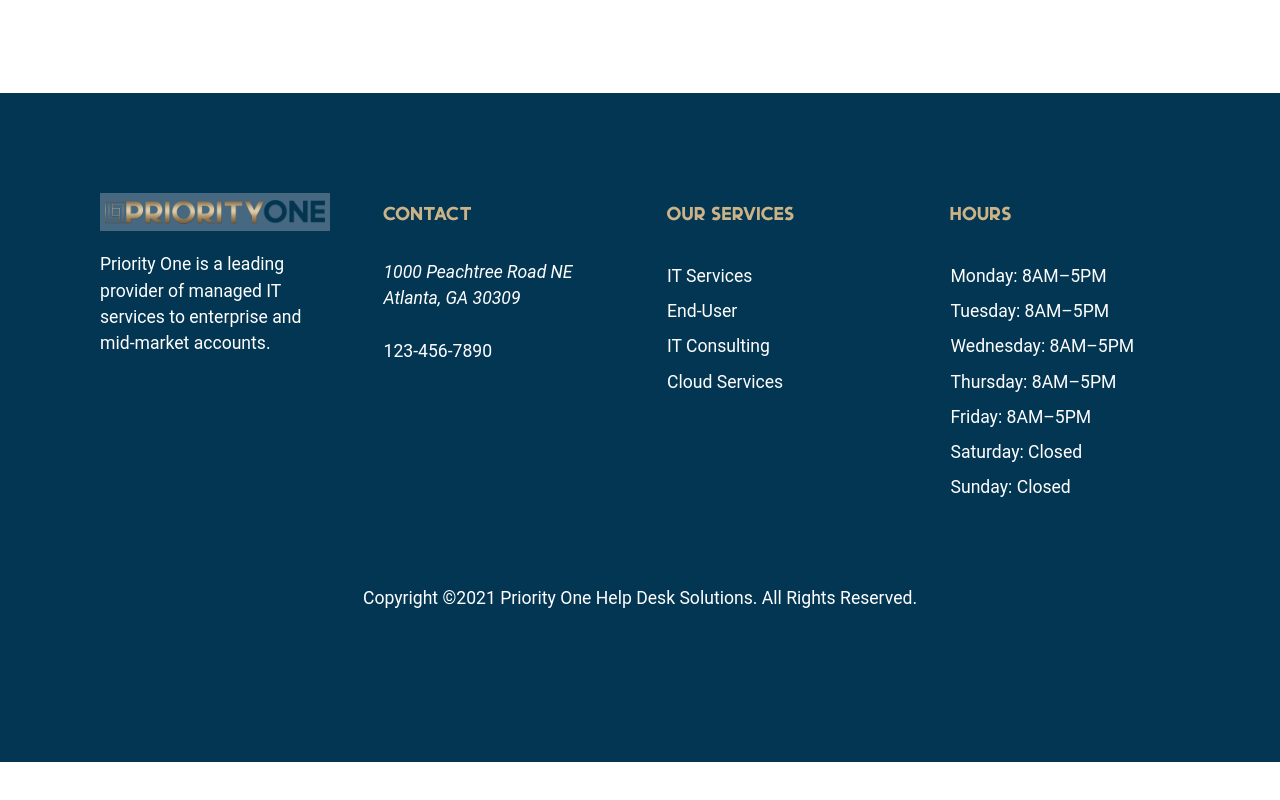
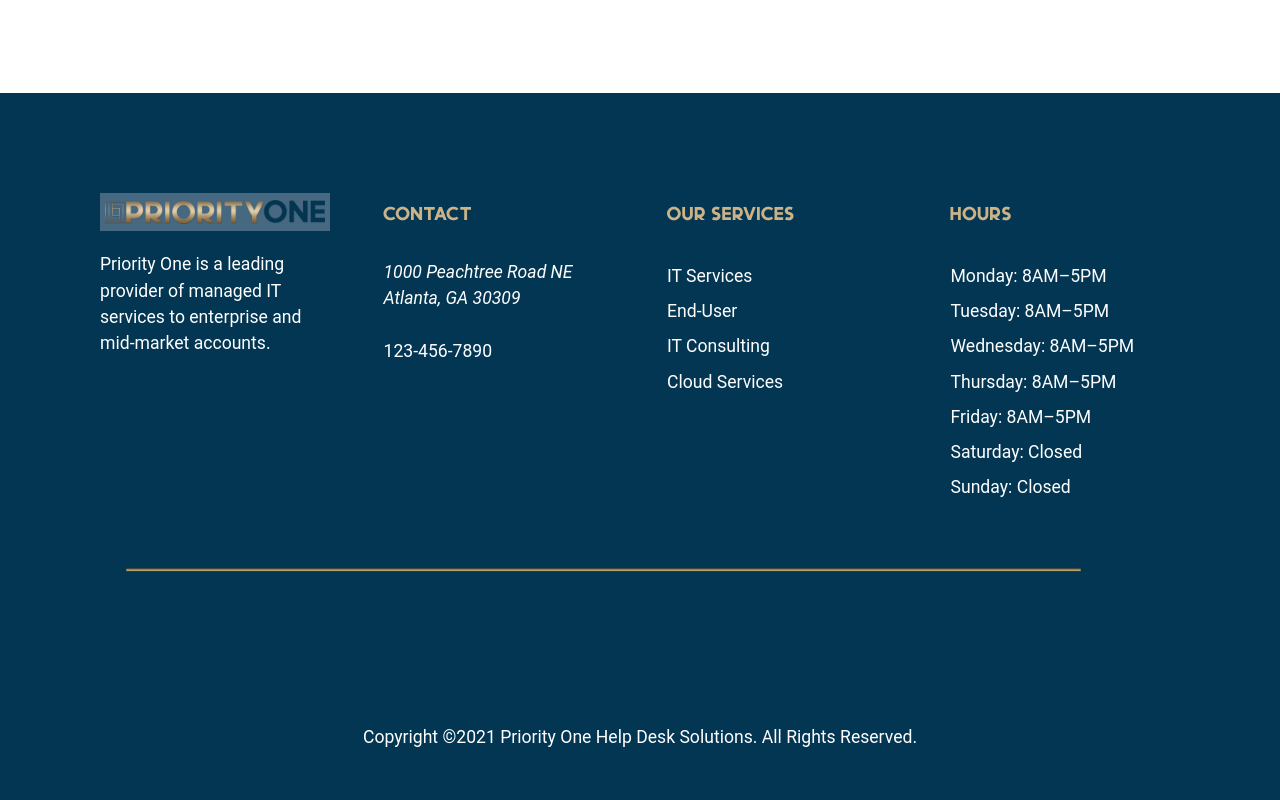
Before and after one commit to cwilso88/priorityOne, a React (Create React App) app: page / in a window 1280 px wide. Shown: the part 4743-5543 px from the top of the page. Before the commit the page ends 5505 px from the top, so only its background shows below. Built offline with nearby package versions, Linux system fonts and the light colour scheme.

Commit message:
imported gold line for footer

```diff
--- a/src/components/Footer.js
+++ b/src/components/Footer.js
@@ -1,5 +1,6 @@
 import React from 'react'
 import logo from '../logos/longlogosmall.png'
+import gold_line from '../logos/line_1000px.png'
 
 class Footer extends React.Component {
     render() {
@@ -48,6 +49,9 @@ class Footer extends React.Component {
                         </ul>
                     </div>
                 </div>
+                <div className="goldline">
+                    <img src={ gold_line } alt="gold line" />
+                </div>
                 <p className="copyright">Copyright ©2021 Priority One Help Desk Solutions. All Rights Reserved.</p>
             </footer>
         )
```
